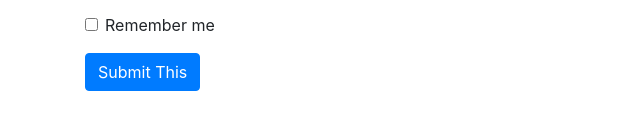
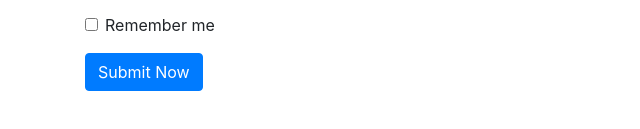
Before and after one commit to AvishekB2021/Second, a plain HTML site: page index.html in a window 1280 px wide. Shown: the part 205-334 px from the top of the page, 0-640 px from the left. Drawn offline with Linux system fonts and the light colour scheme.

Commit message:
Changes Done 3

```diff
--- a/index.html
+++ b/index.html
@@ -26,7 +26,7 @@
         <input class="form-check-input" type="checkbox" name="remember"> Remember me
       </label>
     </div>
-    <button type="submit" class="btn btn-primary">Submit This</button>
+    <button type="submit" class="btn btn-primary">Submit Now</button>
   </form>
 </div>
 	<script src="assets/js/jquery.min.js"></script>
```
